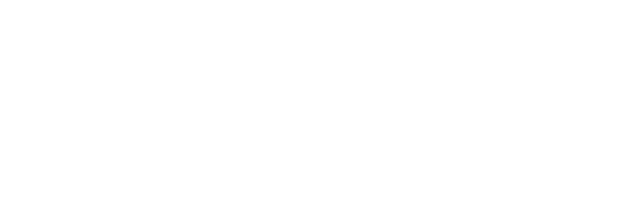
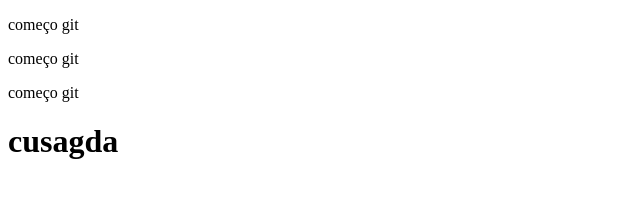
Before and after one commit to sergio-Brito/Teste1, a plain HTML site: page index.html in a window 1280 px wide. Shown: the whole page, without its empty margins (0-640 px from the left). Drawn offline with Linux system fonts and the light colour scheme.

Commit message:
terceira

```diff
--- a/index.html
+++ b/index.html
@@ -6,6 +6,12 @@
     <title>Document</title>
 </head>
 <body>
+    <p>começo git</p>
+    <p>começo git</p>
+    <p>começo git</p>
 
+    <main>
+        <h1>cusagda</h1>
+    </main>
 </body>
 </html>
```
